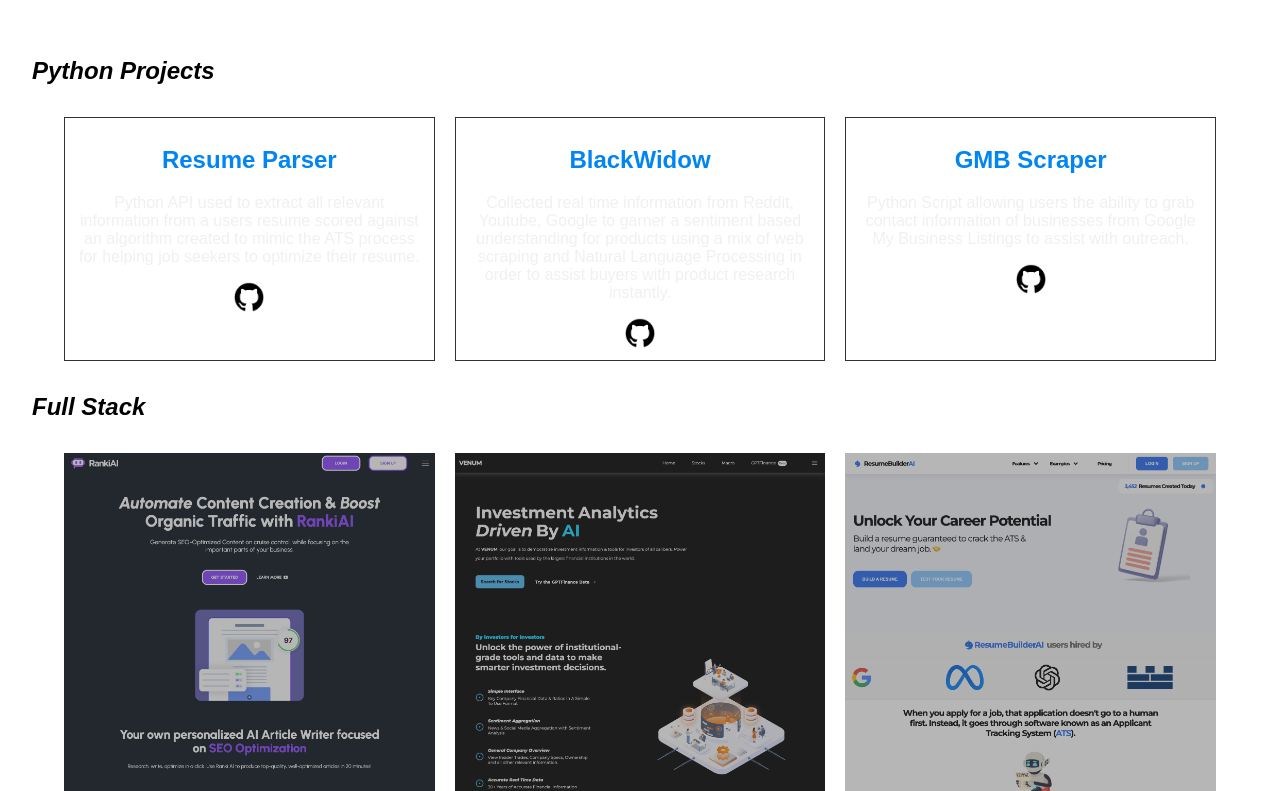
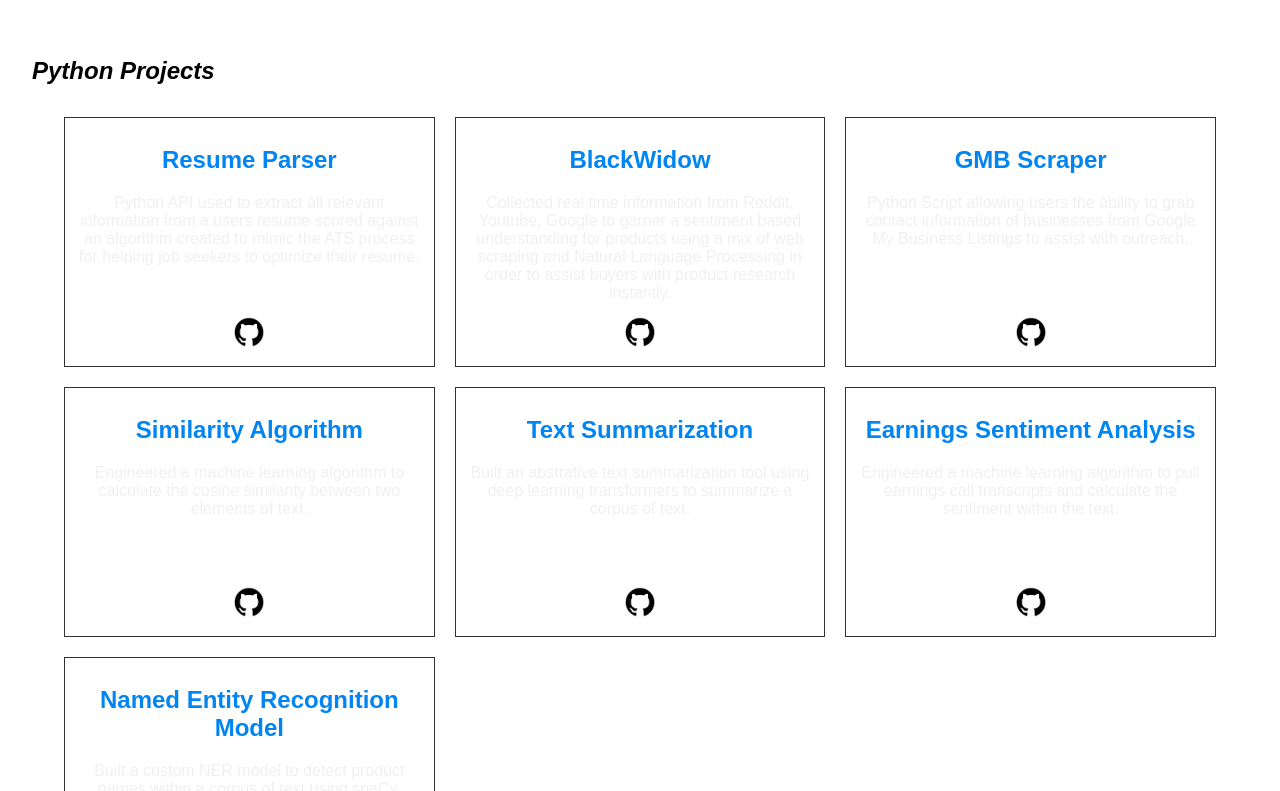
Before and after one commit to brandonluffman/portfolio, a Next.js app: page / in a window 1280 px wide. Shown: the part 1629-2420 px from the top of the page. Built offline with nearby package versions, Linux system fonts and the light colour scheme; a web font is replaced by a local one.

Commit message:
new updates to python grid

```diff
--- a/pages/index.js
+++ b/pages/index.js
@@ -186,9 +186,13 @@
       <h3 className="index-work-header index-header fade-in-section">Portfolio Work</h3>
       <h4>Python Projects</h4>
       <div className="index-work-projects-grid">
-        <div className="index-work-python-item"><div><h2>Resume Parser</h2><p>Python API used to extract all relevant information from a users resume scored against an algorithm created to mimic the ATS process for helping job seekers to optimize their resume.</p><Link target="_blank" rel="noreferrer" href='https://github.com/brandonluffman/resumeparserofficial.git'><img src='github.png' className="gh-logo"></img></Link></div></div>
-        <div className="index-work-python-item"><div><h2>BlackWidow</h2><p>Collected real time information from Reddit, Youtube, Google to garner a sentiment based understanding for products using a mix of web scraping and Natural Language Processing in order to assist buyers with product research instantly.</p><Link target="_blank" rel="noreferrer" href='https://github.com/brandonluffman/BlackWidowAPI'><img src='github.png' className="gh-logo"></img></Link></div></div>
-        <div className="index-work-python-item"><div><h2>GMB Scraper</h2><p>Python Script allowing users the ability to grab contact information of businesses from Google My Business Listings to assist with outreach.</p><Link target="_blank" rel="noreferrer" href='https://github.com/brandonluffman/gmb_scraper'><img src='github.png' className="gh-logo"></img></Link></div></div>
+        <div className="index-work-python-item"><div><h2>Resume Parser</h2><p>Python API used to extract all relevant information from a users resume scored against an algorithm created to mimic the ATS process for helping job seekers to optimize their resume.</p><Link target="_blank" rel="noreferrer" href='https://github.com/brandonluffman/resumeparserofficial.git' className="github-link"><img src='github.png' className="gh-logo"></img></Link></div></div>
+        <div className="index-work-python-item"><div><h2>BlackWidow</h2><p>Collected real time information from Reddit, Youtube, Google to garner a sentiment based understanding for products using a mix of web scraping and Natural Language Processing in order to assist buyers with product research instantly.</p><Link target="_blank" rel="noreferrer" href='https://github.com/brandonluffman/BlackWidowAPI' className="github-link"><img src='github.png' className="gh-logo"></img></Link></div></div>
+        <div className="index-work-python-item"><div><h2>GMB Scraper</h2><p>Python Script allowing users the ability to grab contact information of businesses from Google My Business Listings to assist with outreach.</p><Link target="_blank" rel="noreferrer" href='https://github.com/brandonluffman/gmb_scraper' className="github-link"><img src='github.png' className="gh-logo"></img></Link></div></div>
+        <div className="index-work-python-item"><div><h2>Similarity Algorithm</h2><p>Engineered a machine learning algorithm to calculate the cosine similarity between two elements of text.</p><Link target="_blank" rel="noreferrer" href='https://github.com/brandonluffman/summarize' className="github-link"><img src='github.png' className="gh-logo"></img></Link></div></div>
+        <div className="index-work-python-item"><div><h2>Text Summarization</h2><p>Built an abstrative text summarization tool using deep learning transformers to summarize a corpus of text.</p><Link target="_blank" rel="noreferrer" href='https://github.com/brandonluffman/quant/blob/main/abstractive.py' className="github-link"><img src='github.png' className="gh-logo"></img></Link></div></div>
+        <div className="index-work-python-item"><div><h2>Earnings Sentiment Analysis</h2><p>Engineered a machine learning algorithm to pull earnings call transcripts and calculate the sentiment within the text.</p><Link target="_blank" rel="noreferrer" href='https://github.com/brandonluffman/quant/blob/main/sentiment.py' className="github-link"><img src='github.png' className="gh-logo"></img></Link></div></div>
+        <div className="index-work-python-item"><div><h2>Named Entity Recognition Model</h2><p>Built a custom NER model to detect product names within a corpus of text using spaCy.</p><Link target="_blank" rel="noreferrer" href='https://github.com/brandonluffman/ner_fastapi' className="github-link"><img src='github.png' className="gh-logo"></img></Link></div></div>
       </div>
       <h4>Full Stack</h4>
     <div className="index-work-projects-grid">
--- a/styles/index.css
+++ b/styles/index.css
@@ -662,6 +662,8 @@
     border: 1px solid rgb(50, 50, 50);
     padding: 0.5rem;
     box-shadow: 1px 1px 8px rgba(255, 255, 255, 0.2);
+    min-height: 250px;
+    position: relative;
 }
 
 .index-work-python-item div {
@@ -680,6 +682,14 @@
 .index-work-container h4 {
     font-size: 1.5rem;
     font-style: italic;
+}
+
+.github-link {
+    position: absolute;
+    bottom: 15px;
+    left: 50%;
+    transform: translateX(-50%);
+
 }
 /* Create a pseudo-element for the color overlay */
 /* .index-work-project-grid-item::before {
```
